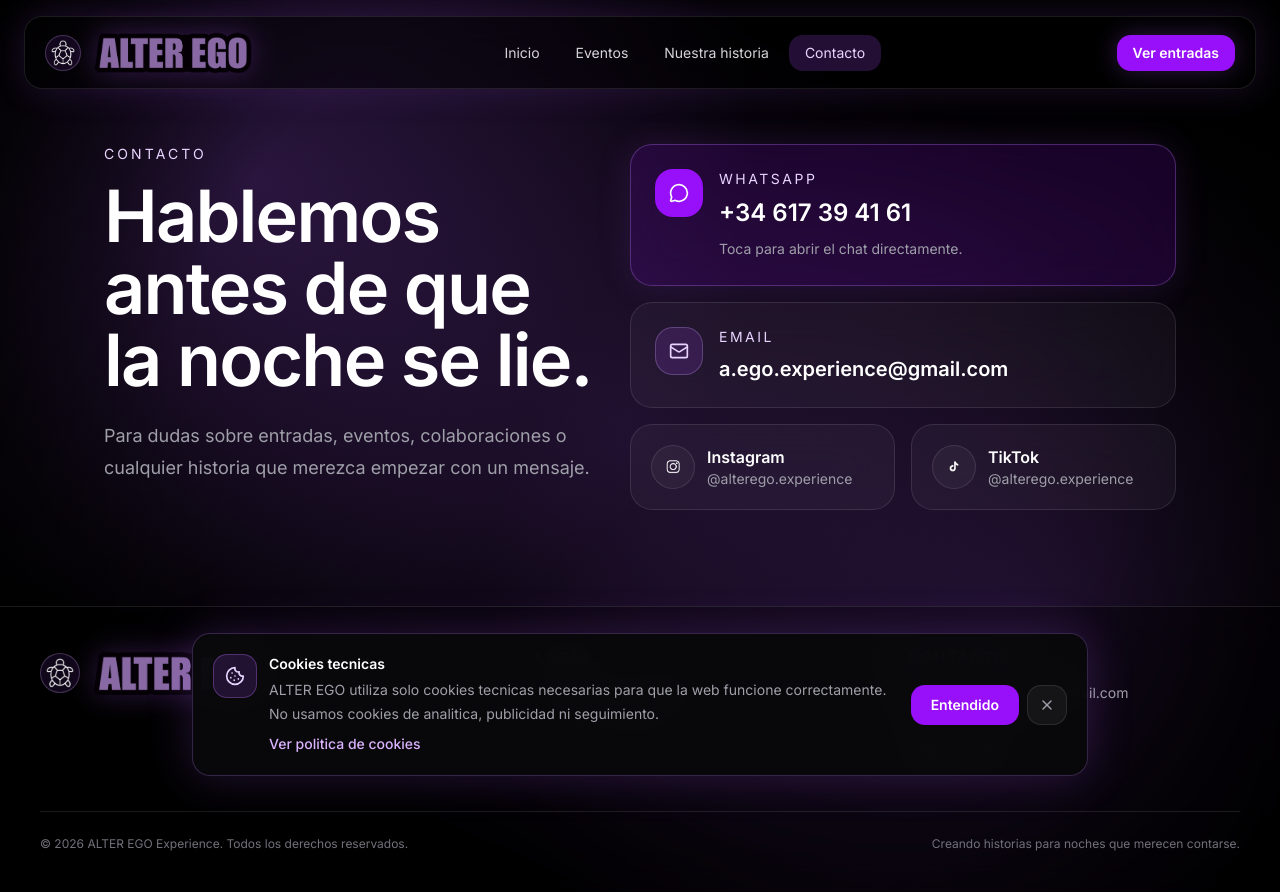
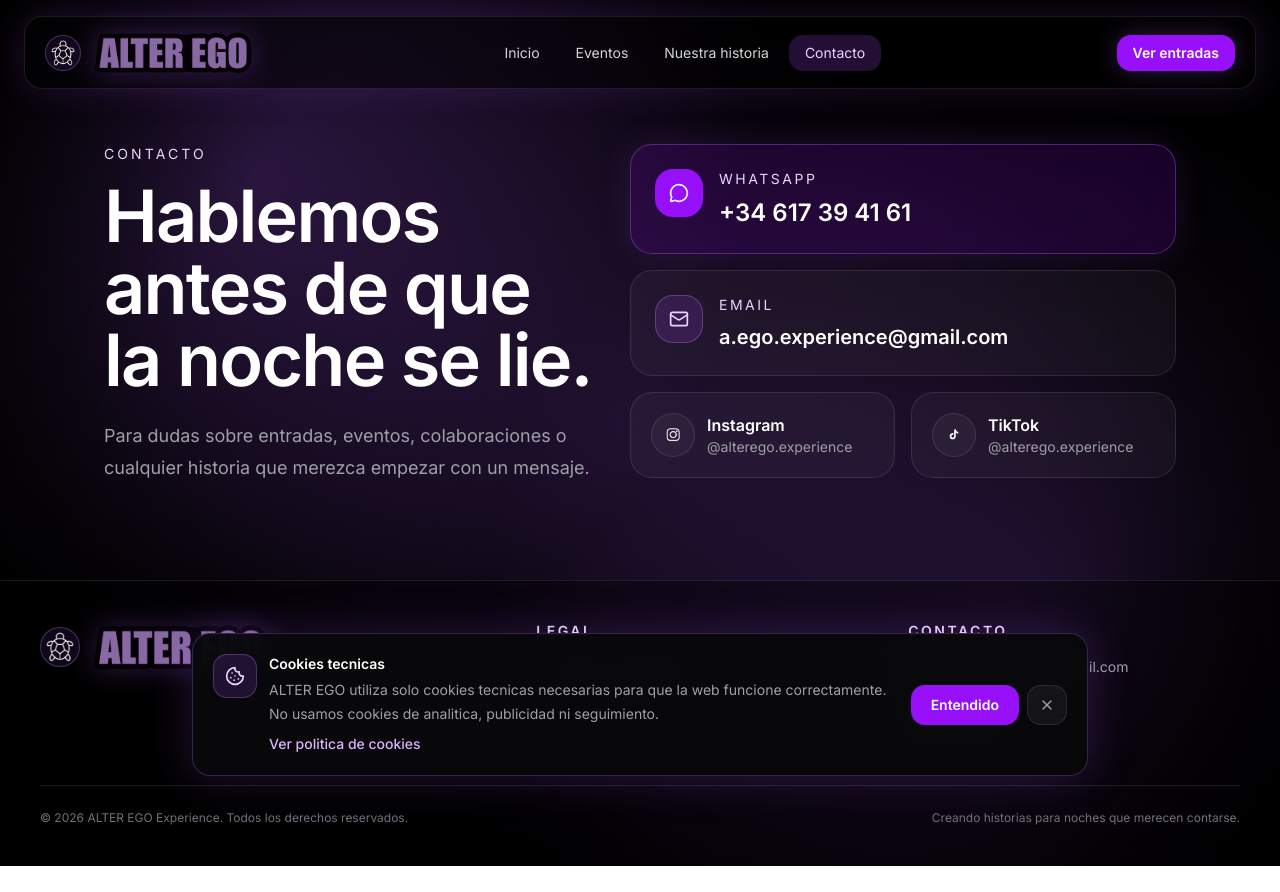
Before and after one commit to alteregoexperience/alterego-web, a Next.js app: page /contacto in a window 1280 px wide. After the commit the page ends 866 px from the top, so only its background shows below. Built offline with nearby package versions, Linux system fonts and the light colour scheme.

Commit message:
FIX visualizacion contacto

```diff
--- a/app/contacto/page.tsx
+++ b/app/contacto/page.tsx
@@ -26,8 +26,8 @@ export default function ContactoPage() {
   return (
     <PublicBackground>
       <main className="mx-auto max-w-6xl px-6 pb-24 pt-32 text-white md:px-10 md:pt-36">
-        <section className="grid gap-8 lg:grid-cols-[0.95fr_1.05fr] lg:items-start">
-          <div>
+        <section className="grid min-w-0 gap-8 lg:grid-cols-[0.95fr_1.05fr] lg:items-start">
+          <div className="min-w-0">
             <p className="text-sm uppercase tracking-[0.22em] text-purple-200">
               Contacto
             </p>
@@ -40,7 +40,7 @@ export default function ContactoPage() {
             </p>
           </div>
 
-          <div className="space-y-4">
+          <div className="min-w-0 space-y-4">
             <a
               href={whatsappHref}
               target="_blank"
@@ -51,15 +51,12 @@ export default function ContactoPage() {
                 <div className="flex h-12 w-12 shrink-0 items-center justify-center rounded-2xl bg-purple-600 text-white transition group-hover:bg-purple-500">
                   <MessageCircle className="h-5 w-5" />
                 </div>
-                <div>
+                <div className="min-w-0">
                   <p className="text-sm uppercase tracking-[0.18em] text-purple-200">
                     WhatsApp
                   </p>
                   <p className="mt-2 text-2xl font-semibold text-white">
-                    {phoneDisplay}
-                  </p>
-                  <p className="mt-2 text-sm leading-6 text-zinc-400">
-                    Toca para abrir el chat directamente.
+                    <span className="break-words">{phoneDisplay}</span>
                   </p>
                 </div>
               </div>
@@ -103,9 +100,11 @@ export default function ContactoPage() {
                         className="h-5 w-5 object-contain"
                       />
                     </div>
-                    <div>
+                    <div className="min-w-0">
                       <p className="font-semibold text-white">{social.label}</p>
-                      <p className="text-sm text-zinc-400">{social.handle}</p>
+                      <p className="break-words text-sm text-zinc-400">
+                        {social.handle}
+                      </p>
                     </div>
                   </div>
                 </a>
--- a/components/public/home/ContactTeaserSection.tsx
+++ b/components/public/home/ContactTeaserSection.tsx
@@ -7,9 +7,9 @@ const whatsappHref = "https://wa.me/34617394161";
 export default function ContactTeaserSection() {
   return (
     <SectionContainer>
-      <div className="rounded-3xl border border-white/10 bg-black/35 p-8 shadow-[0_0_40px_rgba(168,85,247,0.1)] backdrop-blur-xl md:p-10">
-        <div className="flex flex-col gap-8 lg:flex-row lg:items-center lg:justify-between">
-          <div className="max-w-2xl">
+      <div className="max-w-full rounded-3xl border border-white/10 bg-black/35 p-6 shadow-[0_0_40px_rgba(168,85,247,0.1)] backdrop-blur-xl sm:p-8 md:p-10">
+        <div className="flex min-w-0 flex-col gap-8 lg:flex-row lg:items-center lg:justify-between">
+          <div className="min-w-0 max-w-2xl">
             <div className="mb-5 inline-flex items-center gap-2 rounded-full border border-purple-300/25 bg-purple-500/10 px-3 py-2 text-xs text-purple-100">
               <Mail className="h-4 w-4" />
               Contacto
@@ -25,12 +25,12 @@ export default function ContactTeaserSection() {
             </p>
           </div>
 
-          <div className="flex flex-col gap-3 sm:flex-row lg:flex-col">
+          <div className="flex min-w-0 flex-col gap-3 sm:flex-row lg:flex-col">
             <a
               href={whatsappHref}
               target="_blank"
               rel="noreferrer"
-              className="inline-flex items-center justify-center gap-2 rounded-2xl bg-purple-600 px-5 py-3 text-sm font-semibold text-white shadow-[0_0_24px_rgba(168,85,247,0.28)] transition hover:bg-purple-500"
+              className="inline-flex w-full items-center justify-center gap-2 rounded-2xl bg-purple-600 px-5 py-3 text-sm font-semibold text-white shadow-[0_0_24px_rgba(168,85,247,0.28)] transition hover:bg-purple-500 sm:w-auto"
             >
               <MessageCircle className="h-4 w-4" />
               Abrir WhatsApp
@@ -38,7 +38,7 @@ export default function ContactTeaserSection() {
 
             <Link
               href="/contacto"
-              className="inline-flex items-center justify-center gap-2 rounded-2xl border border-white/10 bg-white/[0.04] px-5 py-3 text-sm font-semibold text-zinc-200 transition hover:bg-white/10 hover:text-white"
+              className="inline-flex w-full items-center justify-center gap-2 rounded-2xl border border-white/10 bg-white/[0.04] px-5 py-3 text-sm font-semibold text-zinc-200 transition hover:bg-white/10 hover:text-white sm:w-auto"
             >
               Ver contacto
               <ArrowRight className="h-4 w-4" />
--- a/components/public/layout/PublicFooter.tsx
+++ b/components/public/layout/PublicFooter.tsx
@@ -25,8 +25,8 @@ export default function PublicFooter() {
 
   return (
     <footer className="border-t border-white/10 bg-black/35 px-6 py-10 text-white backdrop-blur-xl md:px-10">
-      <div className="mx-auto grid max-w-7xl gap-10 md:grid-cols-[1.1fr_0.8fr_0.8fr] md:items-start">
-        <div>
+      <div className="mx-auto grid min-w-0 max-w-7xl gap-10 md:grid-cols-[1.1fr_0.8fr_0.8fr] md:items-start">
+        <div className="min-w-0">
           <Link href="/" className="inline-flex items-center gap-3">
             <div className="relative h-10 w-10 overflow-hidden rounded-full border border-purple-300/25 bg-purple-500/10">
               <Image
@@ -47,7 +47,7 @@ export default function PublicFooter() {
           </Link>
         </div>
 
-        <div>
+        <div className="min-w-0">
           <h2 className="text-sm font-semibold uppercase tracking-[0.18em] text-purple-200">
             Legal
           </h2>
@@ -64,16 +64,18 @@ export default function PublicFooter() {
           </nav>
         </div>
 
-        <div>
+        <div className="min-w-0">
           <h2 className="text-sm font-semibold uppercase tracking-[0.18em] text-purple-200">
             Contacto
           </h2>
           <a
             href="mailto:a.ego.experience@gmail.com"
-            className="mt-4 inline-flex items-center gap-2 text-sm text-zinc-400 transition hover:text-white"
+            className="mt-4 inline-flex max-w-full min-w-0 items-start gap-2 text-sm text-zinc-400 transition hover:text-white"
           >
-            <Mail className="h-4 w-4 text-purple-300" />
-            a.ego.experience@gmail.com
+            <Mail className="mt-0.5 h-4 w-4 shrink-0 text-purple-300" />
+            <span className="min-w-0 break-words">
+              a.ego.experience@gmail.com
+            </span>
           </a>
 
           <div className="mt-5 flex items-center gap-3">
```
Also changed, not shown: 1 other file (tests, documents, lock files or other folders).
